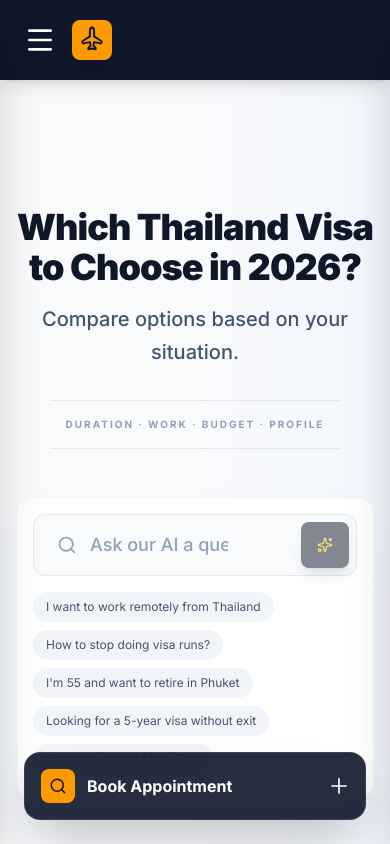
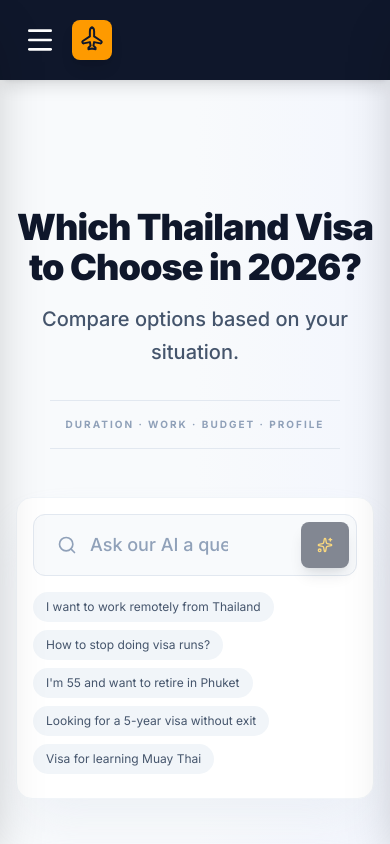
Before and after one commit to pulsession-bit/siamvia-pro, a Next.js app: page /en/search in a window 390 px wide. Shown: the top 844 px of the page. Built offline with nearby package versions, Linux system fonts and the light colour scheme.

Commit message:
Remove sticky appointment button on mobile search page

```diff
--- a/src/app/[lang]/search/SearchClientPage.tsx
+++ b/src/app/[lang]/search/SearchClientPage.tsx
@@ -180,21 +180,7 @@ const SearchClientPage: React.FC<SearchClientPageProps> = ({ localI18n }) => {
                 </div>
             )}
 
-            {/* 6. Mobile Sticky CTA */}
-            <div className="md:hidden fixed bottom-6 left-1/2 -translate-x-1/2 z-50 w-[calc(100%-3rem)] max-w-sm">
-                <button
-                    onClick={() => setShowAppointment(true)}
-                    className="w-full bg-slate-900 text-white p-4 rounded-2xl font-bold shadow-2xl flex items-center justify-between border border-white/10 backdrop-blur-md bg-slate-900/90 animate-in slide-in-from-bottom-8 duration-500"
-                >
-                    <span className="flex items-center gap-3">
-                        <div className="bg-amber-500 p-2 rounded-lg">
-                            <Search className="text-slate-900" size={18} />
-                        </div>
-                        {localT.contactUsBtn}
-                    </span>
-                    <X className="rotate-45" size={20} />
-                </button>
-            </div>
+
         </div>
     );
 };
```
